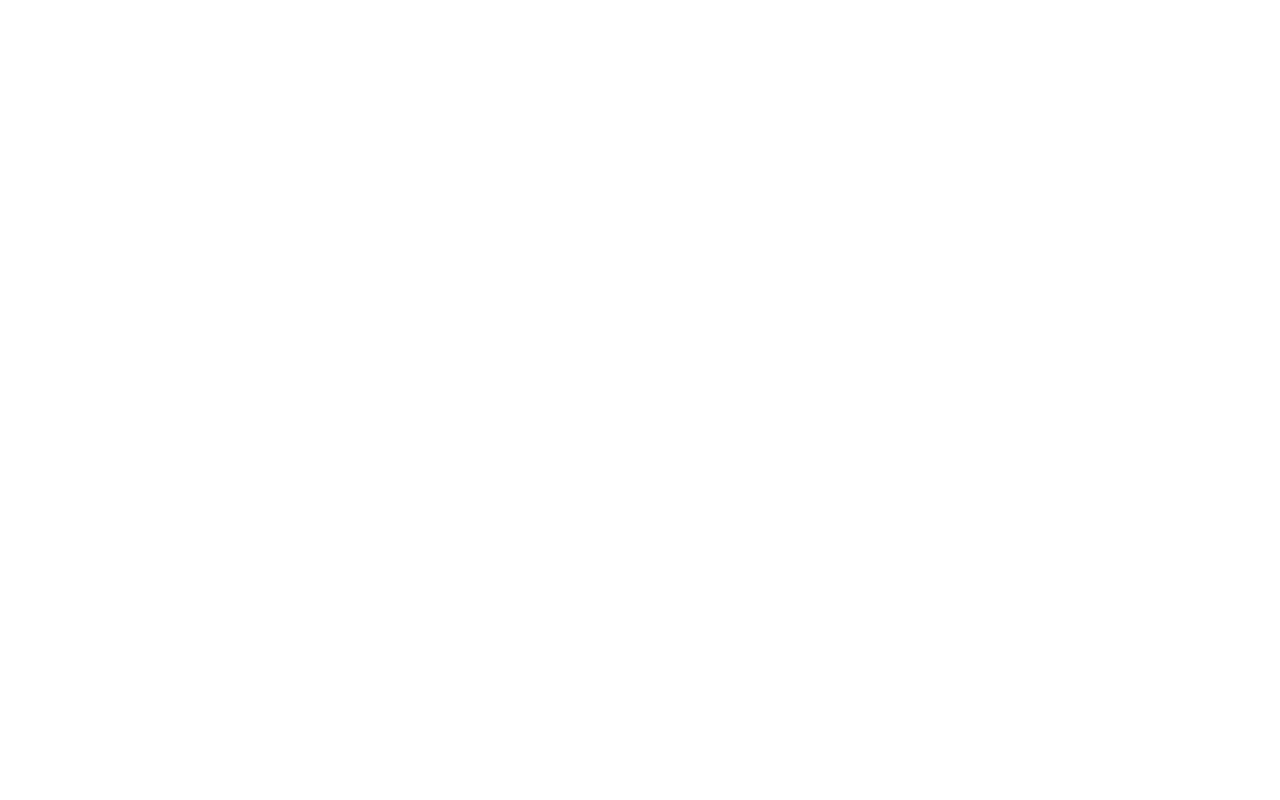
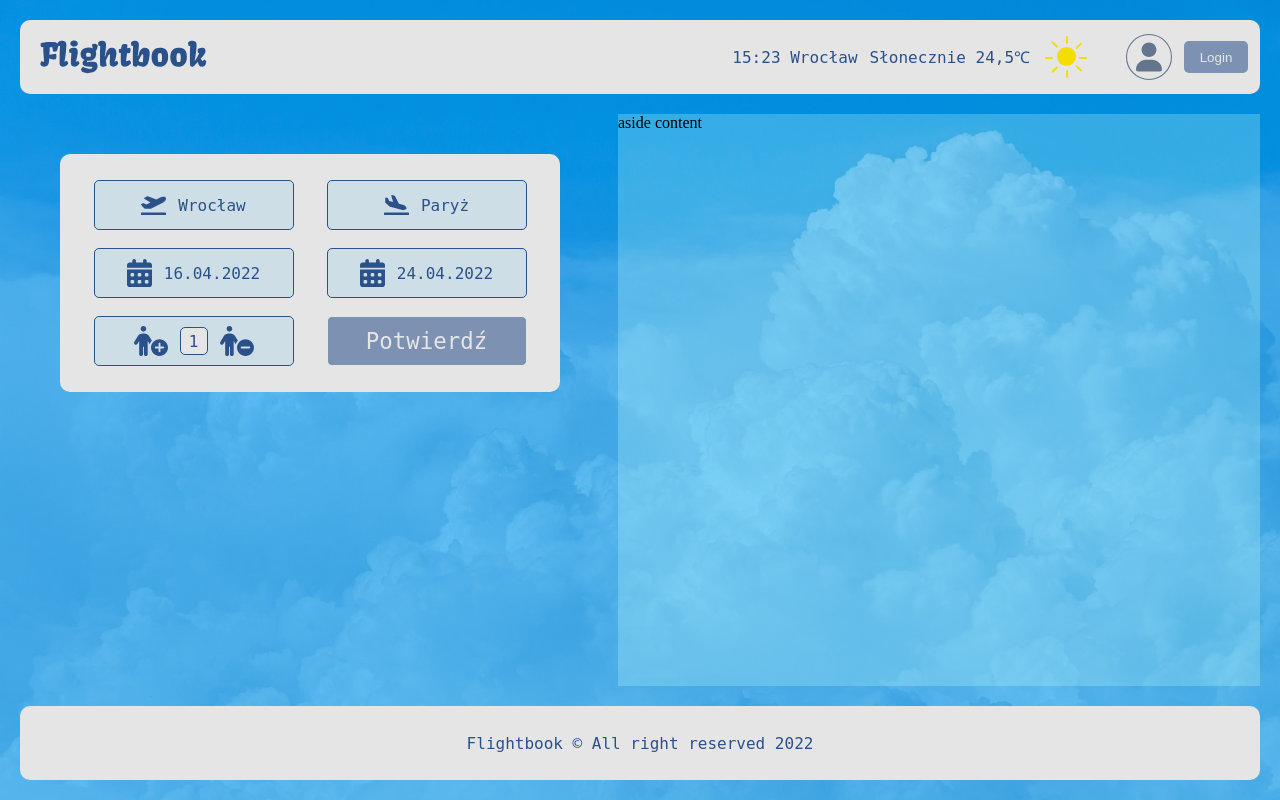
Before and after one commit to Liluter/ProjektWsbJs1, a plain HTML site: page index.html in a window 1280 px wide. Drawn offline with Linux system fonts and the light colour scheme.

Commit message:
Layaut and Styles first part

```diff
--- a/index.html
+++ b/index.html
@@ -1,12 +1,69 @@
 <!DOCTYPE html>
 <html lang="en">
-<head>
-    <meta charset="UTF-8">
-    <meta http-equiv="X-UA-Compatible" content="IE=edge">
-    <meta name="viewport" content="width=device-width, initial-scale=1.0">
-    <title>Flightbook</title>
-</head>
-<body>
+    <head>
+        <meta charset="UTF-8" />
+        <meta http-equiv="X-UA-Compatible" content="IE=edge" />
+        <meta name="viewport" content="width=device-width, initial-scale=1.0" />
+        <link rel="stylesheet" href="style.css" />
+        <title>Flightbook</title>
+    </head>
+    <body>
+        <div class="container">
+            <nav class="navbar">
+                <div class="logo">
+                    <img src="./assets/img/Flightbook.svg" alt="Logo" />
+                </div>
+                <ul class="menu">
+                    <li class="location-time">15:23 Wrocław</li>
+                    <li class="location-weather">Słonecznie 24,5℃</li>
+                    <li><img class="logo-weather-state" src="./assets/img/Sunny2.svg" alt="weather-state" /></li>
+                    <li><img class="avatar" src="./assets/img/avatarOpt.svg" alt="" /></li>
+                    <li><button class="btn-login">Login</button></li>
+                </ul>
+            </nav>
 
-</body>
+            <main class="main">
+                <div class="main-content">
+                    <div class="row one">
+                        <div class="btn arrival">
+                            <img src="./assets/img/plane-departure.svg" alt="" />
+                            <p>Wrocław</p>
+                        </div>
+                        <div class="btn departure">
+                            <img src="./assets/img/plane-arrival.svg" alt="" />
+                            <p>Paryż</p>
+                        </div>
+                    </div>
+
+                    <div class="row two">
+                        <div class="btn date departure">
+                            <img src="./assets/img/calendar-days-solid.svg" alt="" />
+                            <p>16.04.2022</p>
+                        </div>
+
+                        <div class="btn date arrival">
+                            <img src="./assets/img/calendar-days-solid.svg" alt="" />
+                            <p>24.04.2022</p>
+                        </div>
+                    </div>
+                    <div class="row three">
+                        <div class="btn passangers">
+                            <img src="./assets/img/person-circle-plus-solid.svg" alt="" />
+                            <div class="numPass">1</div>
+                            <img src="./assets/img/person-circle-minus-solid.svg" alt="" />
+                        </div>
+                        <div class="btn accept">
+                            <p>Potwierdź</p>
+                        </div>
+                    </div>
+                </div>
+            </main>
+
+            <aside class="aside">
+                <div class="aside-content">aside content</div>
+            </aside>
+
+            <footer class="footer">Flightbook © All right reserved 2022</footer>
+        </div>
+    </body>
 </html>
--- /dev/null
+++ b/style.css
@@ -0,0 +1,246 @@
+:root {
+    --marg1: 0px;
+    --marg2: 20px;
+    --main-color: rgba(4, 163, 255, 0.623);
+}
+/* Style reset */
+*,
+*::before,
+*::after {
+    margin: 0;
+    box-sizing: border-box;
+    padding: 0;
+}
+
+body {
+    display: flex;
+    justify-content: center;
+    align-items: center;
+    width: 100vw;
+    height: 100vh;
+    background: url(./assets/img/clouds_1920.jpg) top center;
+    background-repeat: no-repeat;
+    min-width: 360px;
+    background-size: cover;
+}
+
+.container {
+    width: calc(100% - 2 * var(--marg1));
+    height: calc(100% - 2 * var(--marg1));
+    background-color: var(--main-color);
+    filter: opacity(1);
+    margin: var(--marg1);
+    padding: 0;
+    min-width: 360px;
+    /* display: flex;
+    flex-direction: column;
+    justify-content: flex-start; */
+    display: grid;
+    grid-template-columns: 2fr 3fr;
+    grid-template-rows: 114px 1fr 114px;
+    /* row-gap :10px; */
+}
+
+nav {
+    display: flex;
+    flex-wrap: nowrap;
+    flex-direction: row;
+    justify-content: left;
+    width: calc(100% - 2 * var(--marg2));
+    height: 74px;
+    background: #e5e5e5;
+    border-radius: 10px;
+    margin: var(--marg2);
+    min-width: 320px;
+    grid-column: 1 / span 2;
+    grid-row: 1 / 2;
+}
+
+.logo {
+    flex: 1;
+    display: flex;
+    margin: 20px;
+}
+.menu {
+    display: flex;
+    justify-content: flex-end;
+    align-items: center;
+    list-style: none;
+    flex: 4;
+    margin-right: 12px;
+    margin-top: auto;
+    margin-bottom: auto;
+}
+
+.menu li {
+    margin-left: 12px;
+    display: flex;
+}
+
+li .avatar {
+    margin-left: 24px;
+}
+li .location-weather {
+    margin-left: 20px;
+}
+
+.location-time,
+.location-weather {
+    font-family: "DejaVu Sans Mono", sans-serif;
+    font-style: normal;
+    font-weight: 400;
+    font-size: 1em;
+    align-items: center;
+    color: #2b518b;
+}
+.btn-login {
+    background: #7d92b3;
+    border-radius: 5px;
+    width: 64px;
+    height: 32px;
+    border: none;
+    color: #e5e5e5;
+}
+.btn-login:hover {
+    background: #e5e5e5;
+    border-radius: 5px;
+    width: 64px;
+    height: 32px;
+    border: 1px #7d92b3 solid;
+    color: #7d92b3;
+}
+
+.main {
+    margin-left: 20px;
+    grid-column: 1 / 2;
+    /* background-color: rgba(255, 255, 255, 0.2); */
+}
+.aside {
+    background-color: rgba(255, 255, 255, 0.2);
+    margin-right: 20px;
+    grid-column: 2 / 3;
+}
+
+.main-content {
+    display: flex;
+    flex-direction: column;
+    gap: 18px;
+    width: 500px;
+    min-height: 200px;
+    background: #e5e5e5;
+    border-radius: 10px;
+    margin: 40px 58px 40px 40px;
+    /* display: grid;
+    grid-template-columns: repeat(3, 1fr); */
+    padding: 26px;
+}
+.aside-content {
+    width: 100%;
+    height: 100%;
+    background-color: rgb(56, 220, 231, 0.1);
+}
+
+.row {
+    display: flex;
+    justify-content: space-around;
+    gap: 18px;
+}
+
+.footer {
+    background-color: rgb(18, 207, 11);
+    /* filter: opacity(0.5); */
+    width: calc(100% - 2 * var(--marg2));
+    height: 74px;
+    background: #e5e5e5;
+    border-radius: 10px;
+    margin: var(--marg2);
+    min-width: 320px;
+    grid-column: 1 / span 2;
+}
+
+.btn {
+    display: flex;
+    justify-content: center;
+    align-items: center;
+    gap: 12px;
+    width: 200px;
+    height: 50px;
+    background: #cedee7;
+    border: 1px solid #2b518b;
+    box-sizing: border-box;
+    border-radius: 5px;
+    padding: 8px;
+    font-family: "DejaVu Sans Mono", sans-serif;
+    font-style: normal;
+    font-weight: 400;
+    font-size: 1em;
+    align-items: center;
+    color: #2b518b;
+}
+
+.btn.accept {
+    background: #7d92b3;
+    border: 1px solid #e5e5e5;
+    box-sizing: border-box;
+    border-radius: 5px;
+    color: #e5e5e5;
+    font-size: 1.4em;
+}
+.btn.accept:hover {
+    background:  #0F68EE;
+    border: 1px solid #e5e5e5;
+    box-sizing: border-box;
+    border-radius: 5px;
+    color: #e5e5e5;
+    font-size: 1.4em;
+}
+
+.btn img {
+    width: 25px;
+}
+.btn.passangers img {
+    width: 34px;
+}
+
+.sign {
+    height: 50px;
+}
+
+.sign img {
+    width: 75px;
+}
+
+.numPass {
+    width: 28px;
+    height: 28px;
+    background-color: #e5e5e5;
+    border: 1px solid #2b518b;
+    border-radius: 5px;
+    font-family: "DejaVu Sans Mono", sans-serif;
+    font-style: normal;
+    font-weight: 400;
+    font-size: 1em;
+    display: flex;
+    align-items: center;
+    justify-content: center;
+    color: #2b518b;
+}
+
+/* main content */
+
+.main-content .sign {
+    display: flex;
+    flex-direction: row;
+    justify-content: center;
+}
+
+.footer {
+    font-family: "DejaVu Sans Mono", sans-serif;
+    font-style: normal;
+    font-weight: 400;
+    font-size: 1em;
+    display: flex;
+    align-items: center;
+    justify-content: center;
+    color: #2b518b;
+}
```
Also changed, not shown: assets/img/Clouds.svg (added), assets/img/Flightbook.svg (added), assets/img/Rain.svg (added), assets/img/SunCloud2.svg (added), assets/img/Sunny2.svg (added), assets/img/Windy.svg (added), assets/img/avatarOpt.svg (added), assets/img/calendar-days-solid.svg (added), assets/img/clouds_1920.jpg (added), assets/img/person-circle-minus-solid.svg (added), assets/img/person-circle-plus-solid.svg (added), assets/img/plane-arrival.svg (added), assets/img/plane-departure.svg (added), assets/img/plane-up-solid.svg (added), 1 more files.
